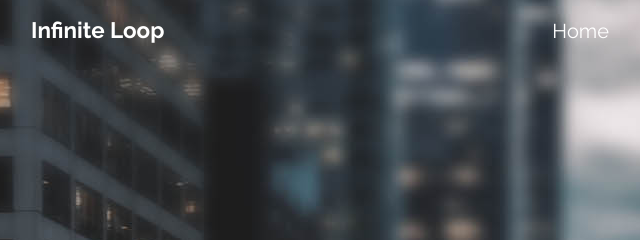
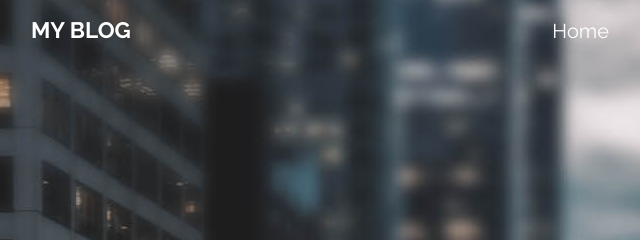
Before and after one commit to NeenuTomy1998/devops-website, a plain HTML site: page index.html in a window 1280 px wide. Shown: the top 240 px of the page, 0-640 px from the left. Drawn offline with Linux system fonts and the light colour scheme.

Commit message:
version-3

```diff
--- a/index.html
+++ b/index.html
@@ -24,7 +24,7 @@ https://www.tooplate.com/view/2117-infinite-loop
       <nav class="navbar navbar-expand-md tm-navbar" id="tmNav">
         <div class="container">
           <div class="tm-next">
-              <a href="#infinite" class="navbar-brand">Infinite Loop</a>
+              <a href="#infinite" class="navbar-brand">MY BLOG</a>
           </div>
 
           <button class="navbar-toggler" type="button" data-toggle="collapse" data-target="#navbarSupportedContent" aria-controls="navbarSupportedContent" aria-expanded="false" aria-label="Toggle navigation">
```
